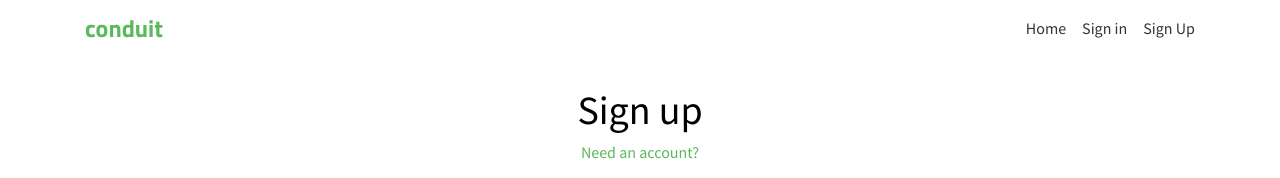
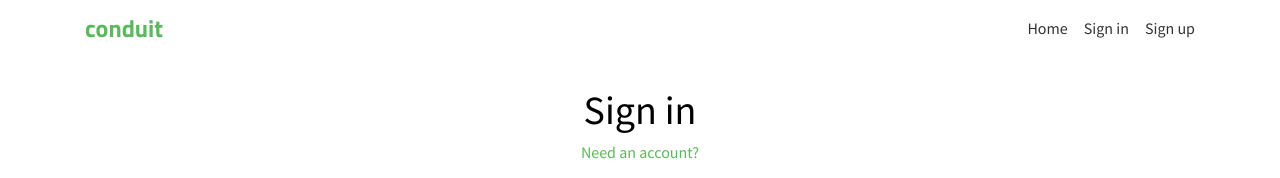
Before and after one commit to recall131477/realworld, a Vue app: page /login in a window 1280 px wide. Shown: the top 178 px of the page. Built offline with nearby package versions, Linux system fonts and the light colour scheme; no server answers; a web font is replaced by a local one.

Commit message:
style: revise text

```diff
--- a/src/components/layout/headerLayout/index.vue
+++ b/src/components/layout/headerLayout/index.vue
@@ -48,7 +48,7 @@ const logout = () => {
               <router-link
                 :to="{ name: 'register' }"
                 class="block px-[15px] py-2.5 text-black/80 duration-300 hover:text-black/60 md:p-0"
-                >Sign Up</router-link
+                >Sign up</router-link
               >
             </li>
           </template>
--- a/src/views/loginView/index.vue
+++ b/src/views/loginView/index.vue
@@ -40,7 +40,7 @@ const handleLogin = async () => {
     <div class="mx-auto max-w-[1140px] px-[15px]">
       <div class="md:mx-auto md:w-1/2">
         <div class="mb-4 text-center">
-          <h1 class="text-[40px]">Sign up</h1>
+          <h1 class="text-[40px]">Sign in</h1>
           <router-link :to="{ name: 'register' }" class="text-primary"
             >Need an account?</router-link
           >
```
